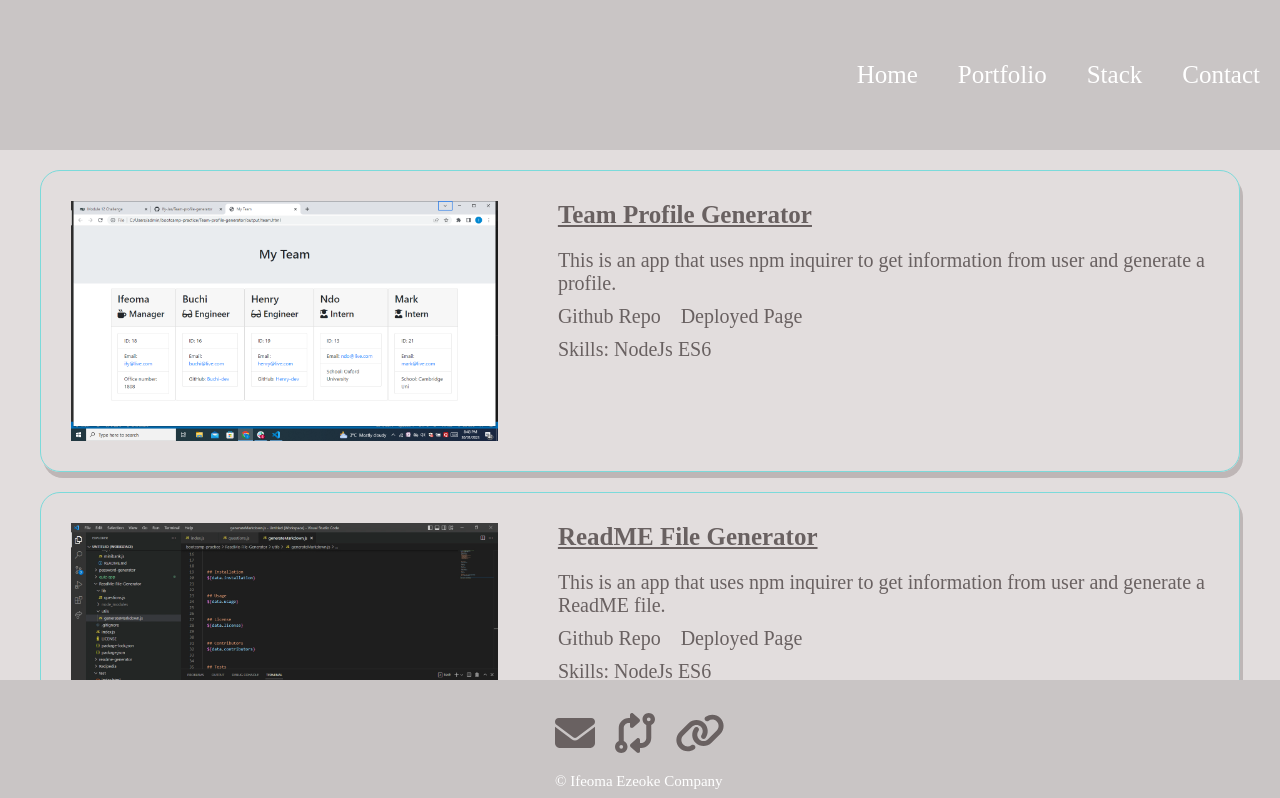
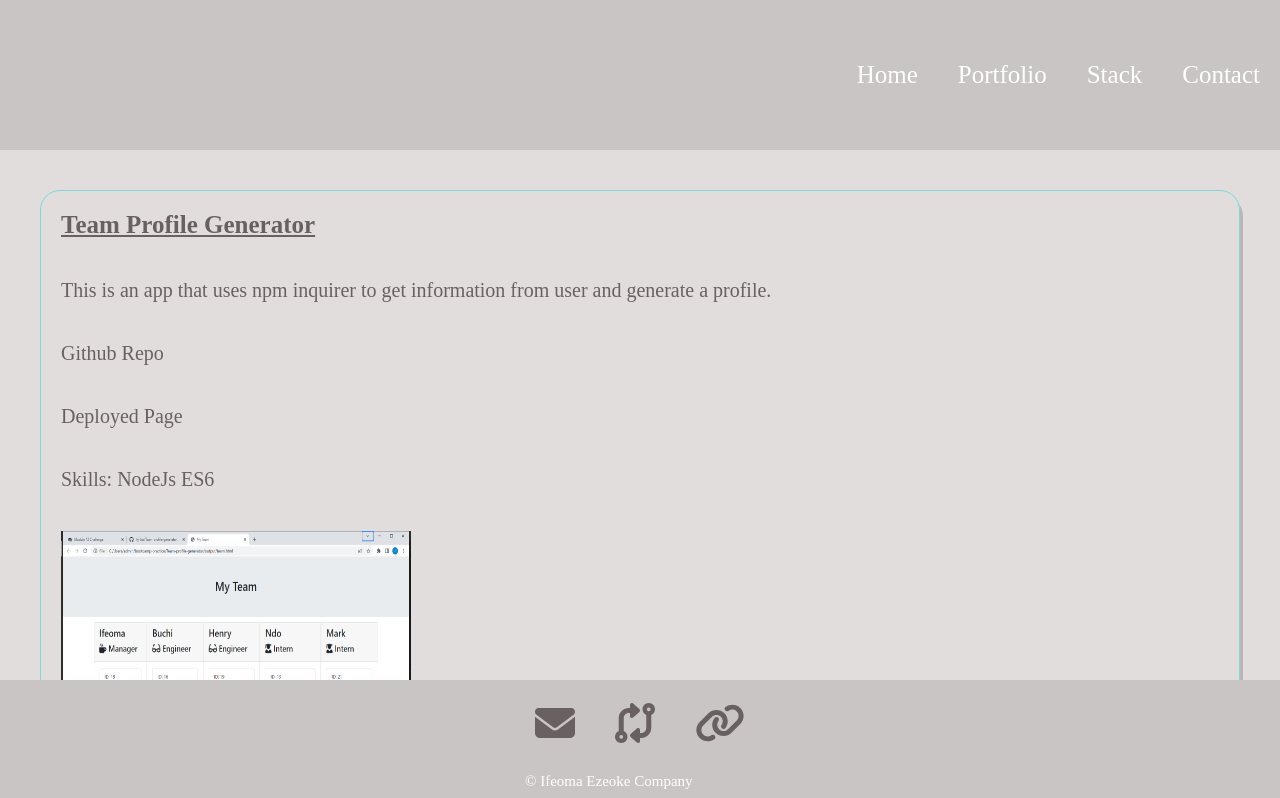
Before and after one commit to Ify-Jas/my_react_portfolio, a React (Create React App) app: page /portfolio in a window 1280 px wide. Shown: the top 798 px of the page. Built offline with nearby package versions, Linux system fonts and the light colour scheme.

Commit message:
updated the portfoliojs to display pics, added about to components

```diff
--- a/src/index.css
+++ b/src/index.css
@@ -197,27 +197,24 @@ section div a:hover {
 /* Portfolio Section*/
 
 .mainPort{
-    height: 320vh;
+
+    height: auto;
     background-color: #e2dddd;
     padding: 20px;
 
 }
-.eachCard{
+.info{
     display: flex;
+    flex-direction: column;
     border: 1.5px solid rgb(123, 218, 218);
     border-radius: 20px;
     box-shadow: 3px 6px  #beb6b6;
-    height: 300px;
-    margin: 0px 20px 20px 20px;
-
+    height: auto;
+    margin: 20px;
 
 
 }
-.info{
-   margin: 20px;
 
-
-}
 
 .info h3, p, a {
     padding: 10px;
@@ -227,12 +224,15 @@ section div a:hover {
     font-size: 25px;
     color: rgb(105, 97, 97);
     text-decoration-line: underline;
+    padding: 20px;
+
 
 }
 .info p, a {
     font-size: 20px;
     text-decoration: none;
     color: rgb(105, 97, 97);
+    padding: 20px;
 
 
 }
@@ -242,7 +242,9 @@ section div a:hover {
 
 }
 .img{
-    margin: 30px;
+    margin: 20px;
+    height: 250px;
+    width: 350px;
 }
 
 /*Media Query - mobile styles*/
--- a/src/pages/portfolio.js
+++ b/src/pages/portfolio.js
@@ -1,33 +1,73 @@
 import json from '../project.json'
+import pic1 from './images/teamprofile.png'
+import pic2 from './images/readmefile.png'
+import pic3 from './images/weather-app.png'
+import pic4 from './images/day-planner-image.png'
+import pic5 from './images/passwordgenerator.png'
+import pic6 from './images/recipedia.png'
+
+
+
+
+
 
 function Portfolio(){
     const data = json.projects;
-
+    const pics = [pic1, pic2, pic3, pic4, pic5, pic6];
+    const myCard = document.getElementsByClassName('eachCard');
+    const myPic = document.getElementsByClassName('img');
 
 
     return(
       <div className='mainPort'>
+          <div className='eachCard'>
               {data.map((data, index) => (
 
 
-            <div className='eachCard' key={index}>
 
-              <img className='img' src={data.image} alt='image of the project'/>
-
-
-              <div className='info'>
+             <div className='info' key={index}>
                  <h3>{data.title}</h3>
                  <p>{data.description}</p>
                  <a target='_blank'  href={data.repo}>Github Repo</a>
                  <a target='_blank' href={data.page}>Deployed Page</a>
                  <p>Skills: {data.tech}</p>
-              </div>
-            </div>
-            ))}
+                 <img className='img' src={pics[index]} key={index} alt='image of the project'/>
+
 
              </div>
 
+              ))}
+
+
+           </div>
+      </div>
     )
+
+
+
+    // return(
+    //     <div className='mainPort'>
+    //       {data.map((data, index) => (
+
+
+    //         <div className='eachCard' key={index}>
+
+    //           <img className='img' src={data[6]} alt='image of the project'/>
+
+
+    //           <div className='info'>
+    //             <h3>{data.title}</h3>
+    //             <p>{data.description}</p>
+    //             <a target='_blank'  href={data.repo}>Github Repo</a>
+    //             <a target='_blank' href={data.page}>Deployed Page</a>
+    //             <p>Skills: {data.tech}</p>
+    //           </div>
+    //         </div>
+    //         ))}
+
+    //     </div>
+
+    // )
 }
 
 export default Portfolio;
```
Also changed, not shown: src/components/about.js (added, +44 -0 lines). Lines whose indentation alone changed are shown as unchanged.
